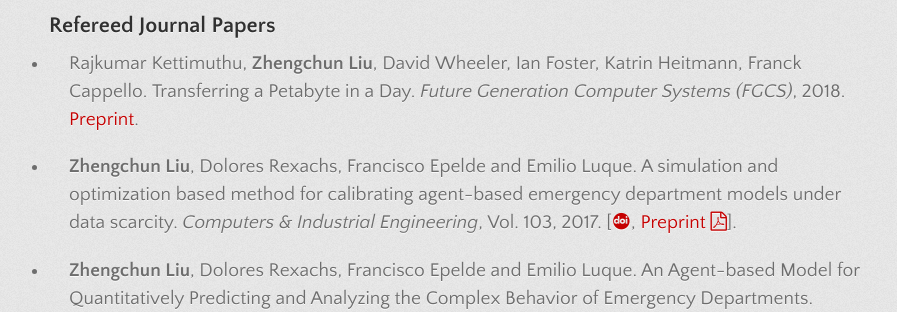
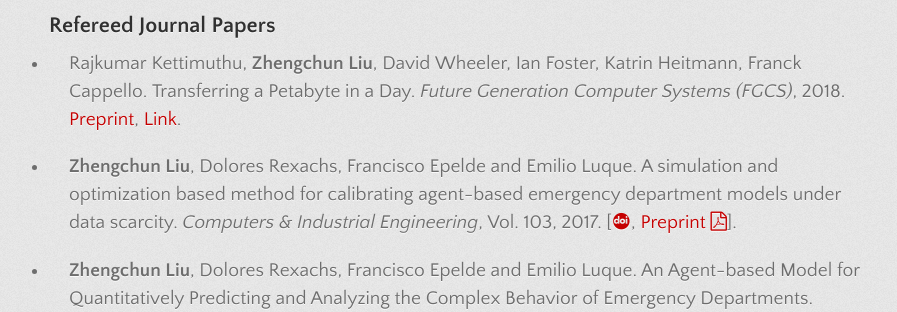
Before and after one commit to lzhengchun/lzhengchun.github.io, a Jekyll site: the page built from Publication.md, in a window 1280 px wide and 900 px high, scrolled down 1260 px. Shown: the part 151-463 px from the top of the window, without its empty margins (181-1078 px from the left). Built offline with Jekyll 4.4.1, drawn with Linux system fonts in a browser that asks for light colours; some web fonts are replaced.

Commit message:
add, delete, polish etc.

```diff
--- a/Publication.md
+++ b/Publication.md
@@ -25,7 +25,7 @@ title: Home
 - __Zhengchun Liu__, Eduardo Cabrera, Dolores Rexachs and Emilio Luque. A Generalized Agent-Based Model to Simulate Emergency Departments. *The sixth International Conference on Advances in System Simulation(SIMUL 2014)*. [[Slides <i class="fa fa-file-powerpoint-o" aria-hidden="true"></i>](file/SIMUL_2014_slide.pdf), [<i class="fa fa-file-pdf-o" aria-hidden="true"></i>](file/SIMUL_2014_article.pdf)].
 
 ## Refereed Journal Papers
-- Rajkumar Kettimuthu, __Zhengchun Liu__, David Wheeler, Ian Foster, Katrin Heitmann, Franck Cappello. Transferring a Petabyte in a Day. *Future Generation Computer Systems (FGCS)*, 2018. [Preprint](file/1pb-indis17.pdf).
+- Rajkumar Kettimuthu, __Zhengchun Liu__, David Wheeler, Ian Foster, Katrin Heitmann, Franck Cappello. Transferring a Petabyte in a Day. *Future Generation Computer Systems (FGCS)*, 2018. [Preprint](file/1pb-indis17.pdf), [Link](https://doi.org/10.1016/j.future.2018.05.051).
 
 - __Zhengchun Liu__, Dolores Rexachs, Francisco Epelde and Emilio Luque. A simulation and optimization based method for calibrating agent-based emergency department models under data scarcity. *Computers & Industrial Engineering*, Vol. 103, 2017. [[<i class="ai ai-doi" aria-hidden="true"></i>](https://doi.org/10.1016/j.cie.2016.11.036), [Preprint <i class="fa fa-file-pdf-o" aria-hidden="true"></i>](file/abm-calibration-zhengchun-liu.pdf)].
 
```
Also changed, not shown: 1 other file.
